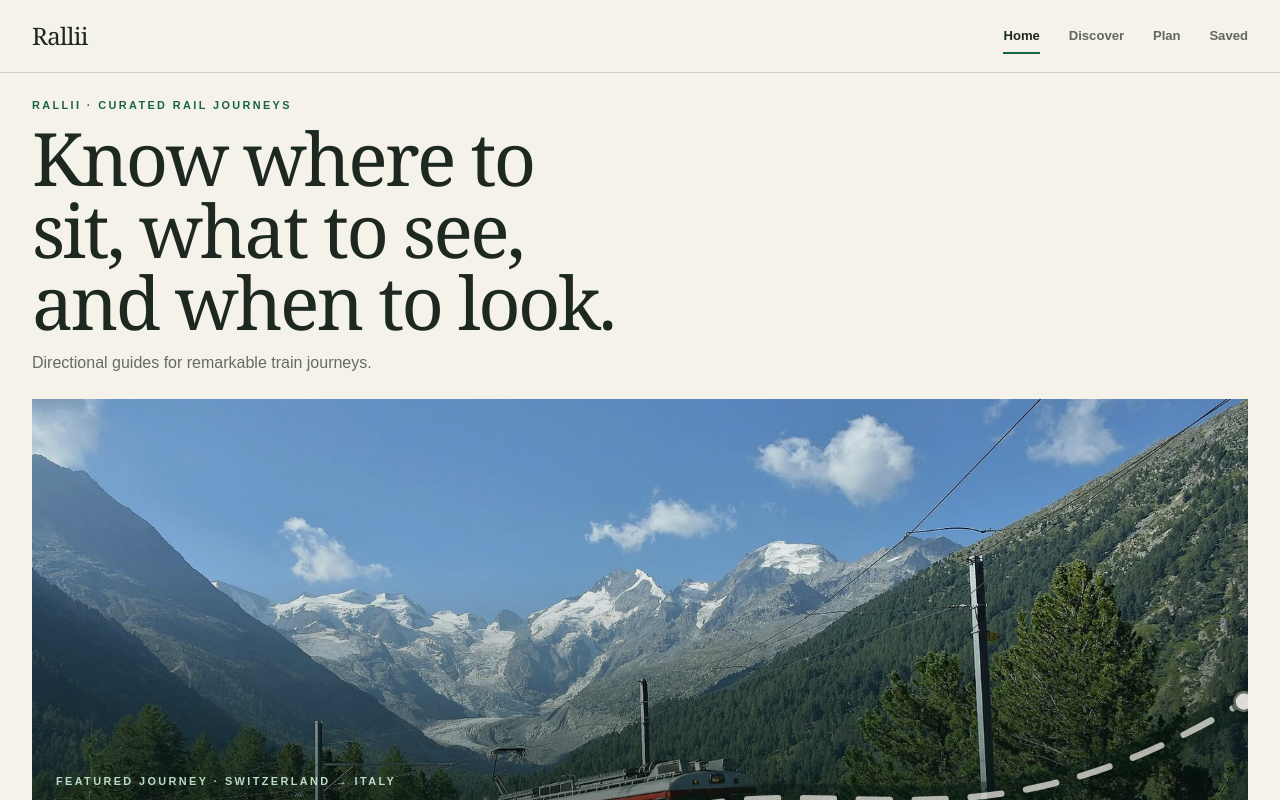
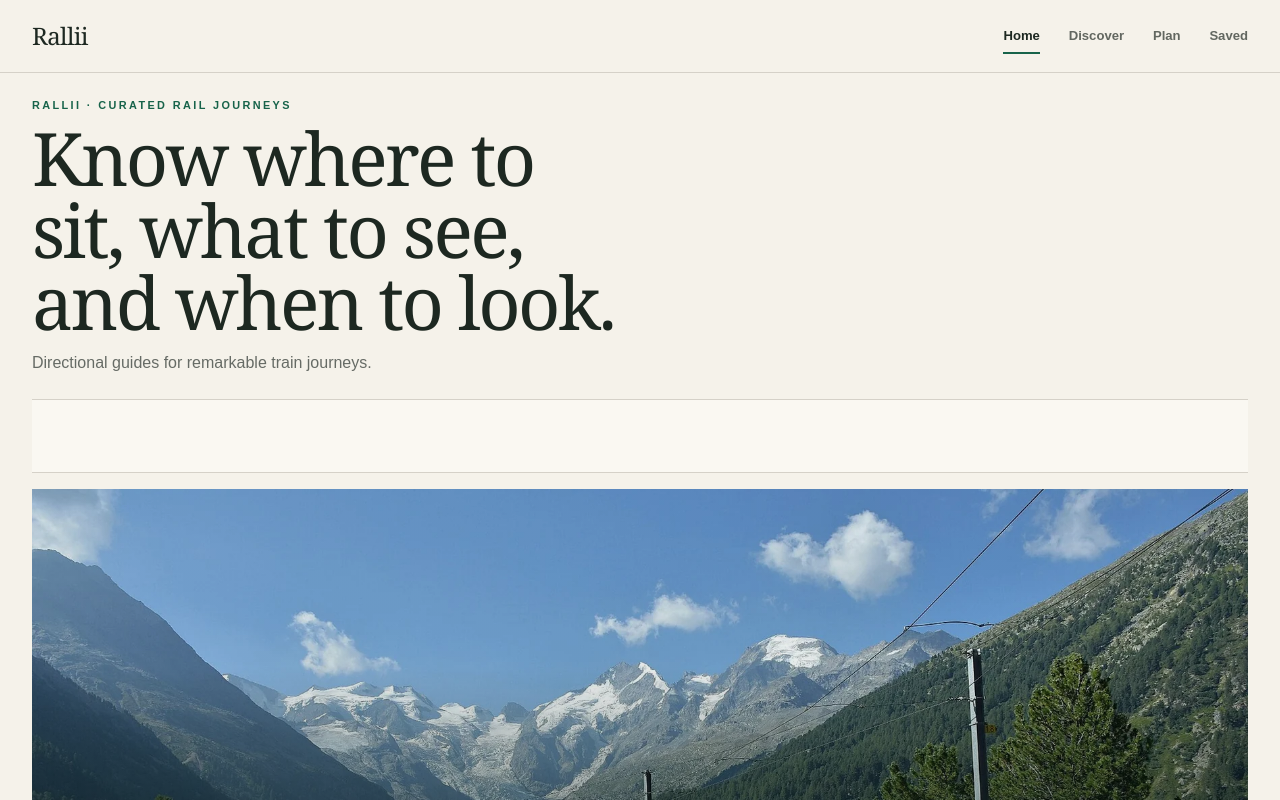
Before and after one commit to millenialmuseclub-boop/Rallii, a Next.js app: page / in a window 1280 px wide. Shown: the top 800 px of the page. Built offline with nearby package versions, Linux system fonts and the light colour scheme.

Commit message:
Move Rallii journey motion into header

```diff
--- a/src/app/globals.css
+++ b/src/app/globals.css
@@ -775,7 +775,6 @@ button.timeline-content:hover, .timeline-content--selected { background: #ebe9e1
 /* Image-led home discovery */
 .home-feature--immersive { position: relative; min-height: 34rem; border: 0; background: var(--accent-deep); color: #f8f5ed; box-shadow: var(--shadow-card); }
 .home-feature--immersive .route-media--hero { position: absolute; inset: 0; min-height: 100%; margin: 0; padding: 0; }
-.home-feature--immersive .route-media__image { animation: home-photo-drift 18s ease-in-out infinite alternate; transform-origin: center; }
 .home-feature--immersive .route-media__credit { display: none; }
 .home-feature--immersive::after { content: ""; position: absolute; inset: 0; background: linear-gradient(to top, rgb(10 26 20 / 94%), rgb(10 26 20 / 8%) 70%); }
 .home-feature--immersive .home-feature__body { position: relative; z-index: 1; display: flex; min-height: 34rem; flex-direction: column; justify-content: end; max-width: 36rem; padding: 1.5rem; }
@@ -784,7 +783,12 @@ button.timeline-content:hover, .timeline-content--selected { background: #ebe9e1
 .home-feature--immersive .home-feature__body > p:not(.eyebrow):not(.home-feature__route) { color: rgb(248 245 237 / 80%); }
 .home-feature--immersive .home-feature__actions .action-button { border-color: rgb(255 255 255 / 55%); color: white; }
 .home-feature--immersive .home-feature__actions .cta-button { border-color: #f8f5ed; background: #f8f5ed; color: var(--accent-deep); }
-.bernina-journey-trace { position: absolute; inset: 0; z-index: 2; pointer-events: none; overflow: hidden; }
+.bernina-journey-trace { pointer-events: none; overflow: hidden; }
+.bernina-journey-trace--header { position: relative; height: 4.6rem; margin: .4rem 0 1rem; border-block: 1px solid var(--line); background: var(--surface); }
+.bernina-journey-trace--header svg { position: absolute; right: -.65rem; bottom: -.35rem; left: -.65rem; width: calc(100% + 1.3rem); height: 5rem; opacity: 1; filter: none; }
+.bernina-journey-trace--header .bernina-journey-trace__shadow { stroke: rgb(23 63 50 / 18%); stroke-width: 7; }
+.bernina-journey-trace--header .bernina-journey-trace__line { stroke: #315660; }
+.bernina-journey-trace--header .bernina-journey-trace__station { fill: #faf8f2; stroke: #315660; }
 .bernina-journey-trace svg { position: absolute; right: -1.5rem; bottom: -2.5rem; left: -1.5rem; width: calc(100% + 3rem); height: auto; opacity: .88; filter: drop-shadow(0 2px 7px rgb(0 0 0 / 30%)); }
 .bernina-journey-trace path { fill: none; stroke-linecap: round; }
 .bernina-journey-trace__shadow { stroke: rgb(8 24 18 / 46%); stroke-width: 8; }
@@ -794,9 +798,7 @@ button.timeline-content:hover, .timeline-content--selected { background: #ebe9e1
 .bernina-journey-trace__train circle, .bernina-journey-trace__train-static circle { fill: #173f32; stroke: #fff6e8; stroke-width: .8; }
 .bernina-journey-trace__window { fill: #f5e5bd; stroke: none; }
 .bernina-journey-trace__train-static { display: none; }
-@keyframes home-photo-drift { from { transform: scale(1); } to { transform: scale(1.07) translate3d(-1.25%, -0.75%, 0); } }
 @media (prefers-reduced-motion: reduce) { .bernina-journey-trace__train { display: none; } .bernina-journey-trace__train-static { display: block; } }
-@media (prefers-reduced-motion: reduce) { .home-feature--immersive .route-media__image { animation: none; } }
 .home-action-grid { display: grid; grid-template-columns: repeat(2, minmax(0, 1fr)); gap: .65rem; margin-top: 1rem; }
 .home-action-tile { position: relative; display: block; min-width: 0; min-height: 13rem; overflow: hidden; background: var(--accent-deep); color: white; text-decoration: none; box-shadow: var(--shadow-card); }
 .home-action-tile:last-child { grid-column: 1 / -1; min-height: 11.5rem; }
--- a/src/app/page.tsx
+++ b/src/app/page.tsx
@@ -25,7 +25,8 @@ export default function HomePage() {
   return <><SiteHeader /><main className="home-app">
     <section className="home-dashboard"><div className="site-shell">
       <div className="home-dashboard__identity"><p className="eyebrow">Rallii · Curated rail journeys</p><h1>Know where to sit, what to see, and when to look.</h1><p>Directional guides for remarkable train journeys.</p></div>
-      {lead ? <article className="home-feature home-feature--immersive"><RouteMedia summary={lead.summary} variant="hero" />{lead.summary.slug === "bernina-express" ? <BerninaJourneyTrace /> : null}<div className="home-feature__body"><p className="eyebrow">Featured journey · {lead.summary.country}</p><h2>{lead.summary.name}</h2><p className="home-feature__route">{lead.summary.origin} → {lead.summary.destination} · {lead.summary.durationLabel ?? formatDuration(lead.summary.durationMinutes)}</p><p>{lead.summary.bestFor[0]}.</p><div className="home-feature__actions"><Link className="cta-button focus-ring" href={`/routes/${lead.summary.slug}`}>Explore journey</Link><Link className="action-button focus-ring" href={`/compare?routes=${lead.summary.slug}`}>Compare</Link><SaveRouteButton slug={lead.summary.slug} /></div></div></article> : null}
+      {lead?.summary.slug === "bernina-express" ? <BerninaJourneyTrace /> : null}
+      {lead ? <article className="home-feature home-feature--immersive"><RouteMedia summary={lead.summary} variant="hero" /><div className="home-feature__body"><p className="eyebrow">Featured journey · {lead.summary.country}</p><h2>{lead.summary.name}</h2><p className="home-feature__route">{lead.summary.origin} → {lead.summary.destination} · {lead.summary.durationLabel ?? formatDuration(lead.summary.durationMinutes)}</p><p>{lead.summary.bestFor[0]}.</p><div className="home-feature__actions"><Link className="cta-button focus-ring" href={`/routes/${lead.summary.slug}`}>Explore journey</Link><Link className="action-button focus-ring" href={`/compare?routes=${lead.summary.slug}`}>Compare</Link><SaveRouteButton slug={lead.summary.slug} /></div></div></article> : null}
       {visualAlternatives.length ? <section className="home-visual-alternatives" aria-label="More featured journeys">{visualAlternatives.map((route) => <Link key={route.summary.slug} className="home-visual-alternative focus-ring" href={`/routes/${route.summary.slug}`}><RouteMedia summary={route.summary} variant="card" /><span><small>{route.summary.country}</small><strong>{route.summary.name}</strong><b>Explore →</b></span></Link>)}</section> : null}
       <section className="home-guides"><div><p className="eyebrow">Journey guides</p><h2>Start with a bigger trip idea.</h2><p>Pair prepared routes through a region or landscape, then plan each journey with the right context.</p></div><Link className="cta-button focus-ring" href={`/guides/${journeyGuides[0].slug}`}>Open Swiss guide</Link><Link className="text-link focus-ring" href="/guides">All guides →</Link></section>
       <nav className="home-action-grid" aria-label="Start with Rallii">{actions.map((action) => action.route ? <Link key={action.href} className="home-action-tile focus-ring" href={action.href}><RouteMedia summary={action.route.summary} variant="card" /><span><small>Rallii tools</small><strong>{action.label}</strong><em>{action.description}</em><b>Open →</b></span></Link> : null)}</nav>
@@ -42,7 +43,7 @@ function formatDuration(minutes: number): string {
 }
 
 function BerninaJourneyTrace() {
-  return <div className="bernina-journey-trace" aria-hidden="true">
+  return <div className="bernina-journey-trace bernina-journey-trace--header" aria-hidden="true">
     <svg viewBox="0 0 360 240" focusable="false">
       <path className="bernina-journey-trace__shadow" d="M8 192C70 165 102 210 166 184c66-27 101 13 186-38" />
       <path className="bernina-journey-trace__line" pathLength="1" d="M8 192C70 165 102 210 166 184c66-27 101 13 186-38" />
```
